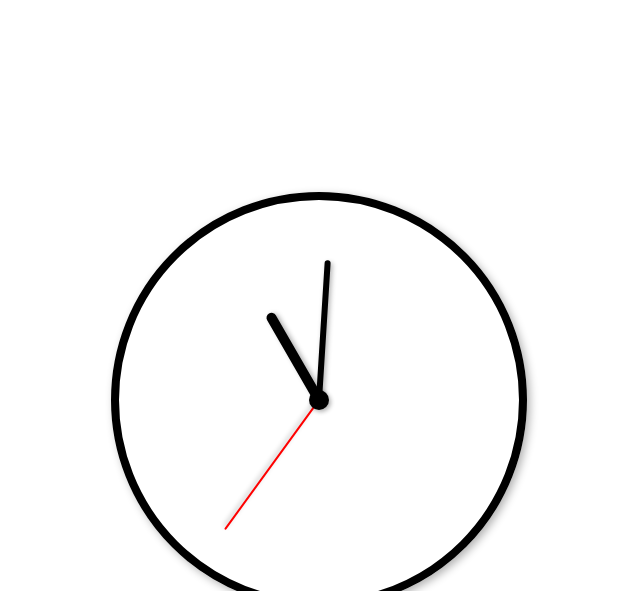
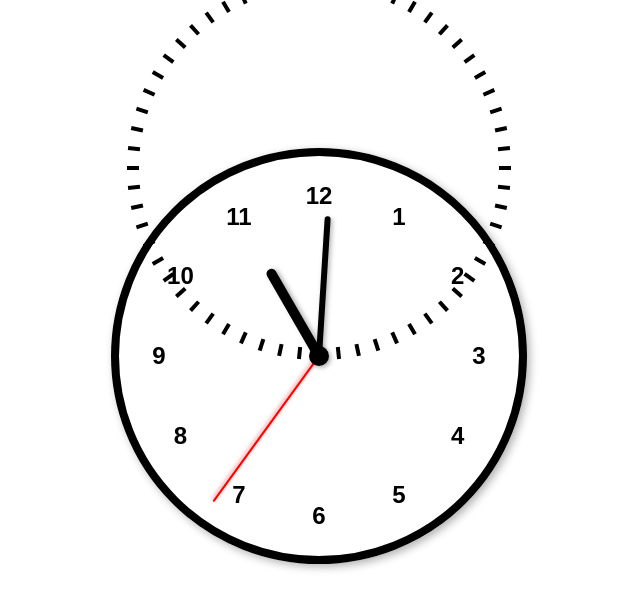
Before and after one commit to hirotodevl/ando-clock2, a plain HTML site: page index.html in a window 1280 px wide. Shown: the top 591 px of the page, without its empty margins (321-961 px from the left). Drawn offline with Linux system fonts and the light colour scheme.

Commit message:
Update index.html

```diff
--- a/index.html
+++ b/index.html
@@ -2,7 +2,7 @@
 <html lang="ja">
 <head>
   <meta charset="UTF-8">
-  <title>アナログ時計</title>
+  <title>アナログ＋デジタル時計</title>
   <style>
     body {
       display: flex;
@@ -26,6 +26,7 @@
       box-shadow: 3px 3px 8px rgba(0,0,0,0.3);
     }
 
+    /* 針 */
     .hand {
       position: absolute;
       bottom: 50%;
@@ -36,23 +37,14 @@
       box-shadow: 2px 2px 5px rgba(0,0,0,0.3);
     }
 
-    .hour {
-      width: 10px;
-      height: 100px;
-      border-radius: 5px;
-    }
-
-    .minute {
-      width: 6px;
-      height: 140px;
-      border-radius: 3px;
-    }
-
+    .hour { width: 10px; height: 100px; border-radius: 5px; }
+    .minute { width: 6px; height: 140px; border-radius: 3px; }
     .second {
       width: 2px;
-      height: 160px;
-      background: red; /* 秒針だけ赤にする */
+      height: 180px;
+      background: red;
       border-radius: 1px;
+      box-shadow: 1px 1px 4px rgba(255,0,0,0.6);
     }
 
     #center {
@@ -66,17 +58,71 @@
       transform: translate(-50%, -50%);
       box-shadow: 2px 2px 4px rgba(0,0,0,0.3);
     }
+
+    /* 数字と目盛り */
+    .number {
+      position: absolute;
+      transform: translate(-50%, -50%);
+      font-size: 1.5rem;
+    }
+
+    .minute-tick {
+      position: absolute;
+      width: 4px;
+      height: 12px;
+      background: black;
+      top: 0;
+      left: 50%;
+      transform-origin: bottom center;
+    }
+
+    #digital {
+      margin-top: 30px;
+      font-size: 2.5rem;
+      text-shadow: 2px 2px 5px rgba(0,0,0,0.3);
+    }
   </style>
 </head>
 <body>
-  <div id="clock">
-    <div class="hand hour" id="hour"></div>
-    <div class="hand minute" id="minute"></div>
-    <div class="hand second" id="second"></div>
-    <div id="center"></div>
-  </div>
+  <div id="clock"></div>
+  <div id="digital"></div>
 
   <script>
+    const clock = document.getElementById('clock');
+
+    // 数字配置
+    for (let i = 1; i <= 12; i++) {
+      const number = document.createElement('div');
+      number.className = 'number';
+      number.textContent = i;
+      const angle = (i * 30) * Math.PI / 180;
+      const radius = 160;
+      number.style.left = `${200 + radius * Math.sin(angle)}px`;
+      number.style.top = `${200 - radius * Math.cos(angle)}px`;
+      clock.appendChild(number);
+    }
+
+    // 分目盛り
+    for (let i = 0; i < 60; i++) {
+      const tick = document.createElement('div');
+      tick.className = 'minute-tick';
+      tick.style.transform = `translateX(-50%) rotate(${i * 6}deg) translateY(-180px)`;
+      clock.appendChild(tick);
+    }
+
+    // 針を追加
+    ['hour','minute','second'].forEach(id=>{
+      const hand = document.createElement('div');
+      hand.className = 'hand ' + id;
+      hand.id = id;
+      clock.appendChild(hand);
+    });
+
+    // 中心点
+    const center = document.createElement('div');
+    center.id = 'center';
+    clock.appendChild(center);
+
     function updateClock() {
       const now = new Date();
 
@@ -84,13 +130,23 @@
       const minutes = now.getMinutes();
       const hours = now.getHours();
 
-      const secondDeg = seconds * 6; // 360° / 60秒
-      const minuteDeg = minutes * 6 + seconds * 0.1; // 秒の分だけ分針を動かす
-      const hourDeg = (hours % 12) * 30 + minutes * 0.5; // 分の分だけ時針を動かす
+      const secondDeg = seconds * 6;
+      const minuteDeg = minutes * 6 + seconds * 0.1;
+      const hourDeg = (hours % 12) * 30 + minutes * 0.5;
 
       document.getElementById("second").style.transform = `translateX(-50%) rotate(${secondDeg}deg)`;
       document.getElementById("minute").style.transform = `translateX(-50%) rotate(${minuteDeg}deg)`;
       document.getElementById("hour").style.transform = `translateX(-50%) rotate(${hourDeg}deg)`;
+
+      // デジタル表示
+      const year = now.getFullYear();
+      const month = String(now.getMonth() + 1).padStart(2, '0');
+      const day = String(now.getDate()).padStart(2, '0');
+      const h = String(hours).padStart(2, '0');
+      const m = String(minutes).padStart(2, '0');
+      const s = String(seconds).padStart(2, '0');
+
+      document.getElementById("digital").textContent = `${year}年${month}月${day}日 ${h}:${m}:${s}`;
     }
 
     setInterval(updateClock, 1000);
```
